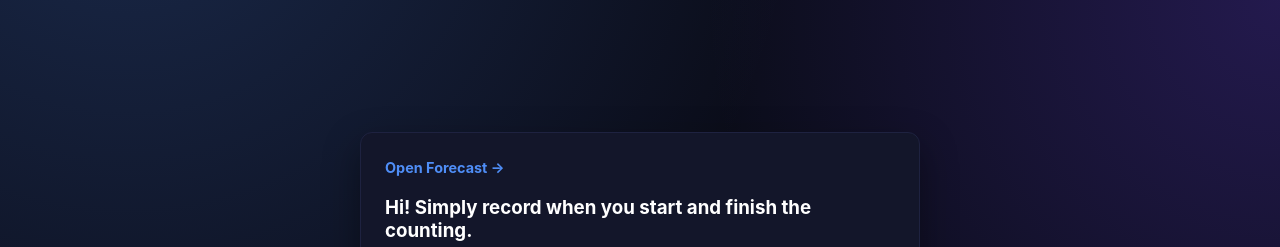
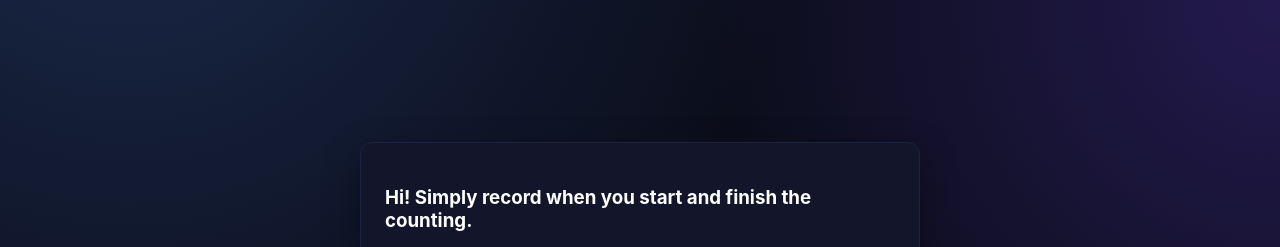
Before and after one commit to reza76py/bunnings_scheduling, a React (Vite) app in the folder frontend/: page / in a window 1280 px wide. Shown: the top 247 px of the page. Built offline with nearby package versions, Linux system fonts and the light colour scheme; no server answers.

Commit message:
Hidding button to go to predecting

```diff
--- a/frontend/src/App.jsx
+++ b/frontend/src/App.jsx
@@ -553,7 +553,7 @@ export default function App() {
         ) : (
           /* ── NORMAL FORM ── */
           <>
-            <div style={{ marginBottom: "10px" }}>
+            {/* <div style={{ marginBottom: "10px" }}>
               <a
                 href="/forecast"
                 style={{
@@ -565,7 +565,7 @@ export default function App() {
               >
                 Open Forecast →
               </a>
-            </div>
+            </div> */}
 
             <h3>Hi! Simply record when you start and finish the counting.</h3>
 
```
